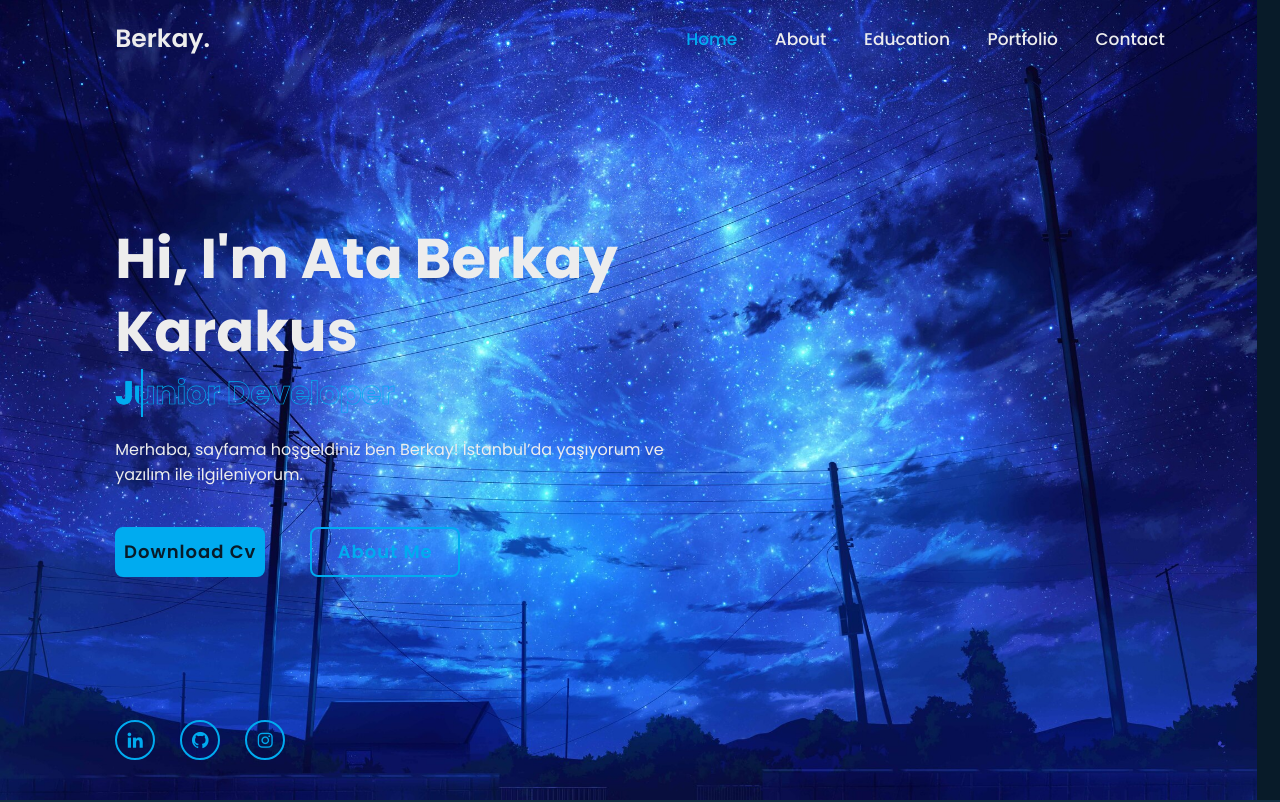
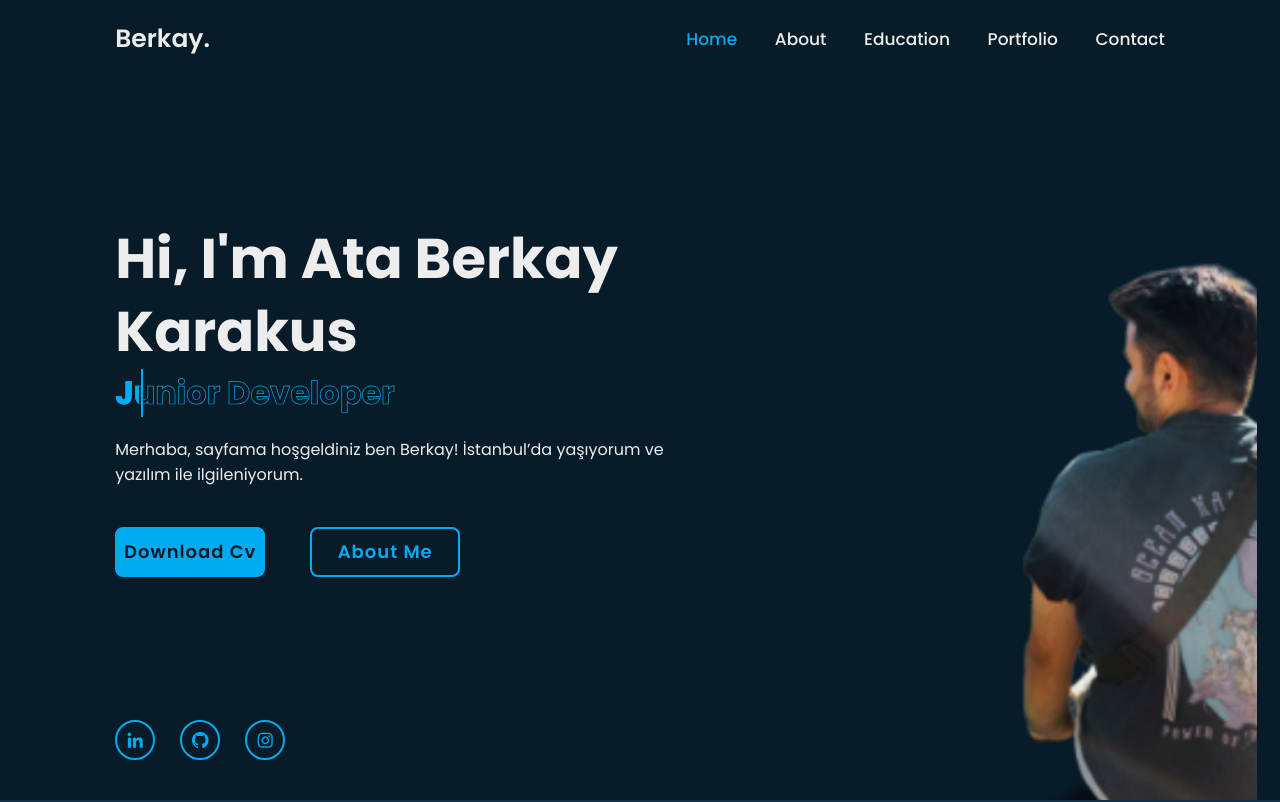
Before and after one commit to berkaykrks/personal-website, a plain HTML site: page index.html in a window 1280 px wide. Shown: the top 802 px of the page. Drawn offline with nearby package versions, Linux system fonts and the light colour scheme; some packages are replaced by stand-ins of ours; a script that the page names is missing.

Commit message:
background fixed

```diff
--- a/css/style.css
+++ b/css/style.css
@@ -85,7 +85,7 @@ section{
     display: flex;
     align-items: center;
     padding: 0 9%;
-    background: url('/images/back5.jpg') no-repeat;
+    background: url('/images/avatar.png') no-repeat;
     background-size: cover;
     background-position: center;
 }
```
